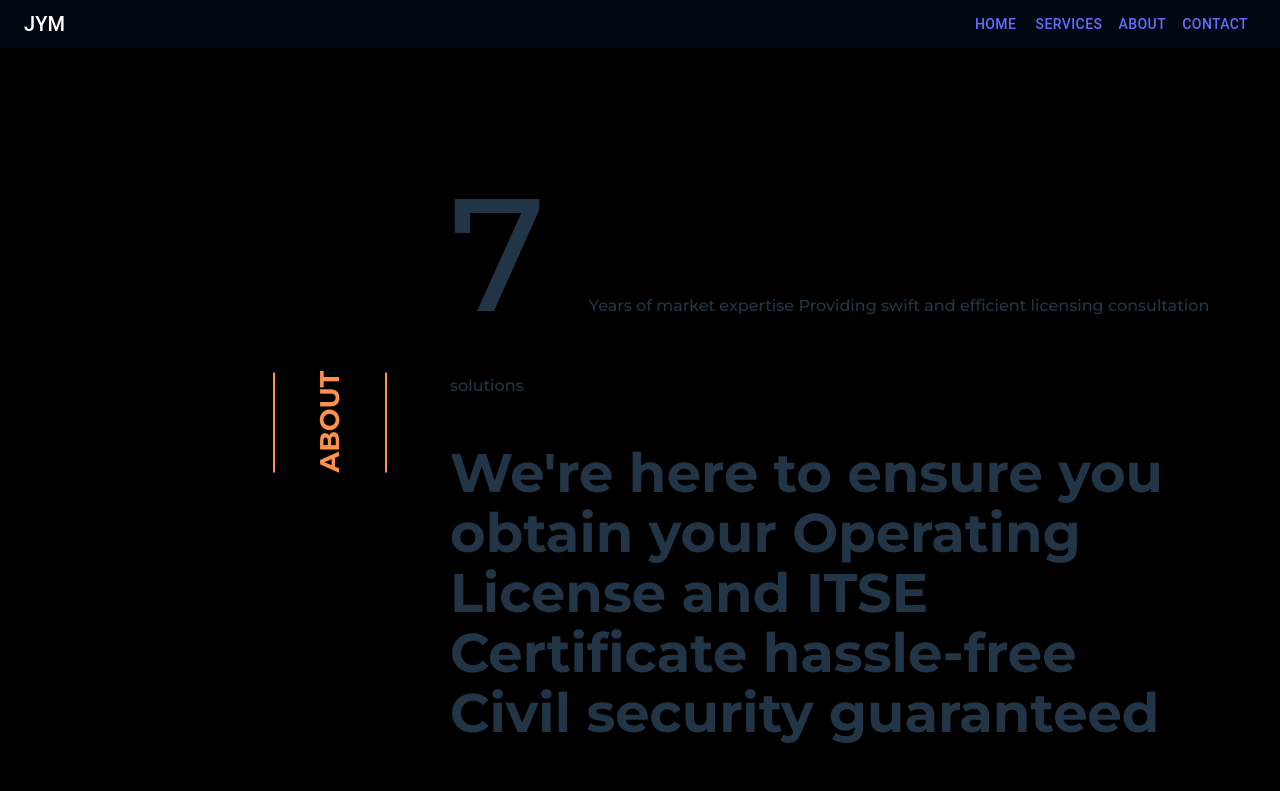
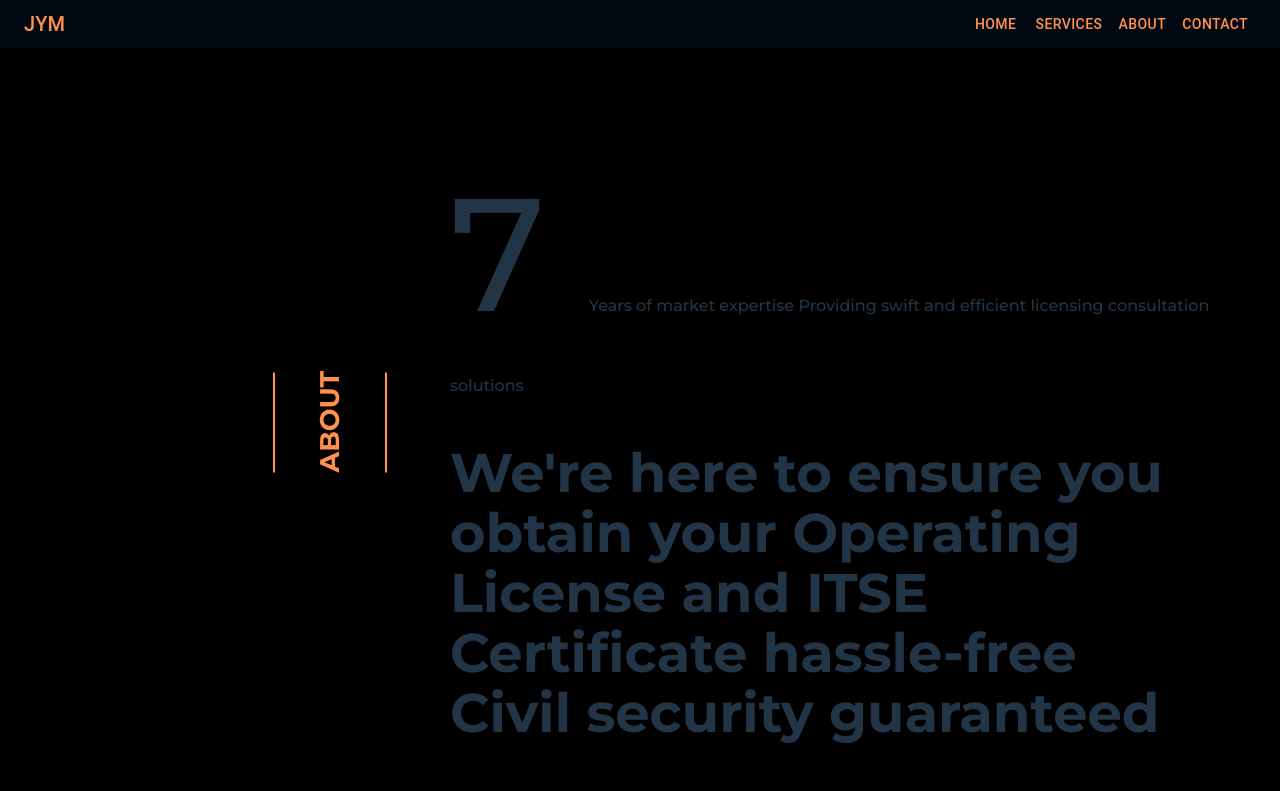
Before and after one commit to DontStopPrograming/Client_General_Solutions, a React (Vite) app: page /about in a window 1280 px wide. Shown: the top 791 px of the page. Built offline with nearby package versions, Linux system fonts and the light colour scheme; the HTML template or start-up script is replaced by a standard one; what react-swipeable-views-utils would draw is missing.

Commit message:
fixed: Navbar Component as designed

```diff
--- a/src/components/navbar/Navbar.jsx
+++ b/src/components/navbar/Navbar.jsx
@@ -41,7 +41,7 @@ export const Navbar = () => {
 			<AppBar position="static" className='bar' sx={{ boxSizing: 'border-box', padding: '0', margin: '0', maxWidth: '100%', background: 'var(--marine)' }}>
 				<Toolbar variant="dense">
 
-					<Typography variant="h6" color="inherit" component="div" sx={{ flexGrow: 1, display: { xs: 'none', md: 'flex' } }}>
+					<Typography variant="h6" color="inherit" component="div" sx={{ flexGrow: 1, display: { xs: 'none', md: 'flex', color: 'var(--orange)' } }}>
 						JYM
 					</Typography>
 					<Box sx={{ display: { xs: 'none', md: 'flex' } }}>
@@ -51,8 +51,10 @@ export const Navbar = () => {
 						<Button color='inherit'> Login</Button> */}
 						{pages.map((page, id) => (
 
-							<Link key={id} to={page.href}>
-								<Button color='inherit'> {page.name} </Button>
+							<Link key={id} to={page.href} >
+								<Button color='inherit'
+									sx={{ color: 'var(--orange)' }}
+								> {page.name} </Button>
 							</Link>
 
 						))}
@@ -73,7 +75,7 @@ export const Navbar = () => {
 
 							{pages.map((page, id) => (
 								<Link key={id} to={page.href}>
-									<MenuItem onClick={closeMenu}>
+									<MenuItem onClick={closeMenu} >
 										{page.name}
 									</MenuItem>
 								</Link>
```
